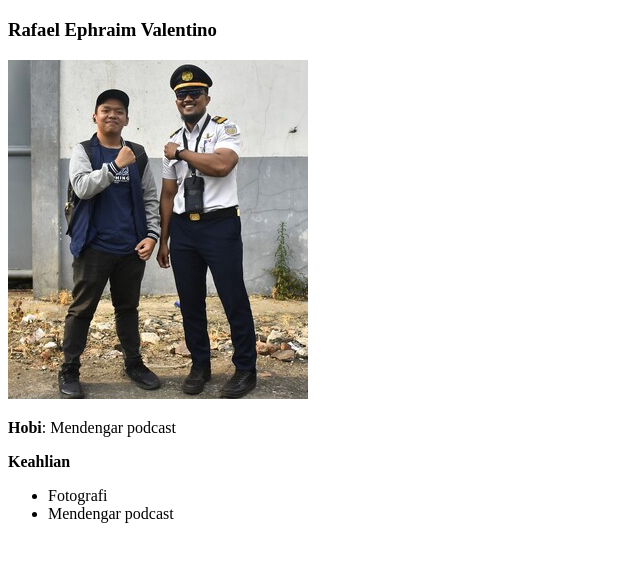
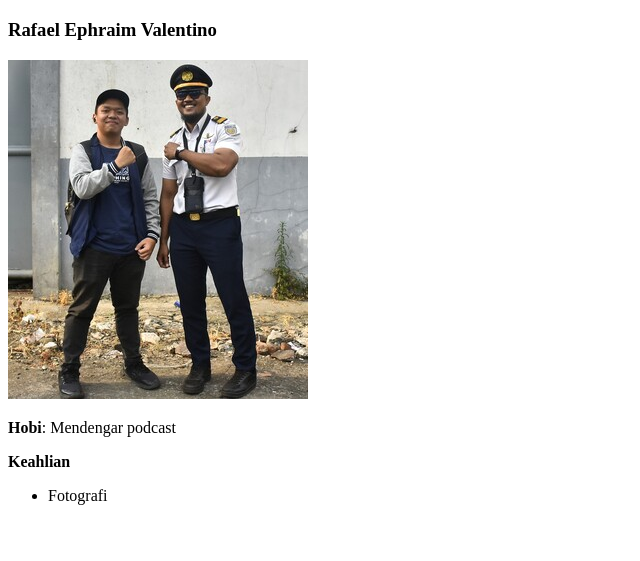
Before and after one commit to Ian-Mahendra-Setiawan/Portofolio-Super-Team, a plain HTML site: page rafael.html in a window 1280 px wide. Shown: the part 61-622 px from the top of the page, without its empty margins (0-640 px from the left). Drawn offline with Linux system fonts and the light colour scheme.

Commit message:
Hapus 1 keahlian

```diff
--- a/rafael.html
+++ b/rafael.html
@@ -22,7 +22,6 @@
         <p><Strong>Keahlian</Strong></p>
         <ul>
             <li>Fotografi</li>
-            <li>Mendengar podcast</li>
         </ul>
 
     </div>
```
